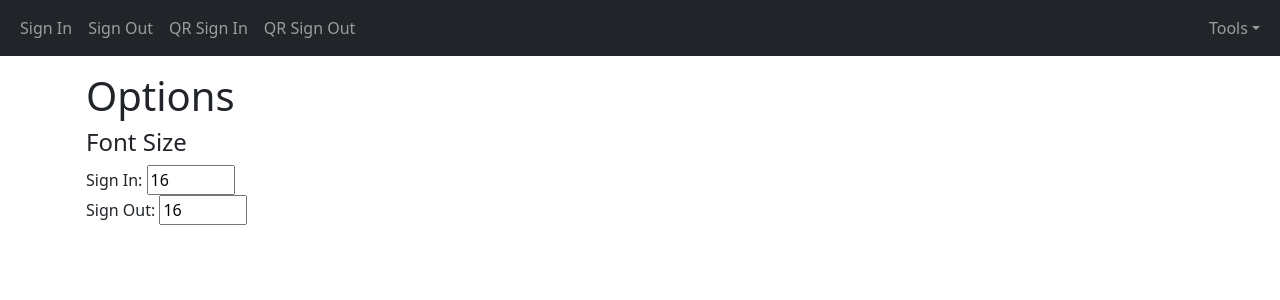
After one commit to rw-a/sign-in, a Django app: page /options/ in a window 1280 px wide. The commit adds this page. Shown: the top 300 px of the page. Run offline with Django 4.2, Linux system fonts and the light colour scheme; the visitor is signed in with stand-in values (Sample User, id 1).

Commit message:
added options page

```diff
--- a/signin/templates/signin/navbar.html
+++ b/signin/templates/signin/navbar.html
@@ -14,9 +14,10 @@
                 <div class="nav-item dropdown">
                   <a class="nav-link dropdown-toggle" href="#" role="button" data-bs-toggle="dropdown" aria-expanded="false">Tools</a>
                   <div class="dropdown-menu dropdown-menu-end dropdown-menu-dark">
-                    <a href="/generateqr" class="nav-item nav-link {% if page == 'generateqr' %}active{% endif %}">Generate QR Codes</a>
-                    <a href="/graph" class="nav-item nav-link {% if page == 'graph' %}active{% endif %}">Graph</a>
-                    <a href="/admin/signin/person" class="nav-item nav-link">Admin</a>
+                      <a href="/generateqr" class="nav-item nav-link {% if page == 'generateqr' %}active{% endif %}">Generate QR Codes</a>
+                      <a href="/graph" class="nav-item nav-link {% if page == 'graph' %}active{% endif %}">Graph</a>
+                      <a href="/options" class="nav-item nav-link {% if page == 'options' %}active{% endif %}">Options</a>
+                      <a href="/admin/signin/person" class="nav-item nav-link">Admin</a>
                   </div>
                 </div>
             </div>
--- /dev/null
+++ b/signin/templates/signin/options.html
@@ -0,0 +1,43 @@
+<!DOCTYPE html>
+<html lang="en">
+<head>
+    <meta charset="UTF-8">
+    <title>Options</title>
+    <link href="https://cdn.jsdelivr.net/npm/bootstrap@5.3.0-alpha1/dist/css/bootstrap.min.css" rel="stylesheet" integrity="sha384-GLhlTQ8iRABdZLl6O3oVMWSktQOp6b7In1Zl3/Jr59b6EGGoI1aFkw7cmDA6j6gD" crossorigin="anonymous">
+</head>
+<body>
+    {% include "signin/navbar.html" %}
+    <div class="container-md my-3 px-3">
+        <h1>Options</h1>
+        <div>
+            <h4>Font Size</h4>
+            <label for="signInFontSize">Sign In:</label>
+            <input id="signInFontSize" type="number" min="10" max="30">
+            <br>
+
+            <label for="signOutFontSize">Sign Out:</label>
+            <input id="signOutFontSize" type="number" min="10" max="30">
+        </div>
+    </div>
+    <script src="https://cdn.jsdelivr.net/npm/bootstrap@5.3.0-alpha1/dist/js/bootstrap.bundle.min.js" integrity="sha384-w76AqPfDkMBDXo30jS1Sgez6pr3x5MlQ1ZAGC+nuZB+EYdgRZgiwxhTBTkF7CXvN" crossorigin="anonymous"></script>
+    <script>
+        const storage = window.localStorage;
+
+        const fontSizeInputs = ["signInFontSize", "signOutFontSize"];     // IDs for input elements of type number
+        initialiseNumberInputs(fontSizeInputs, 16);
+
+        function initialiseNumberInputs(numberInputs, defaultValue) {
+            // automatically generates default values and event handlers for number inputs
+            for (const numberInputID of numberInputs) {
+                const numberInputElement = document.getElementById(numberInputID);
+                let numberInputValue = storage.getItem(numberInputID);
+                numberInputElement.value = (numberInputValue) ? numberInputValue : defaultValue;  // sets default to 16
+                numberInputElement.addEventListener('change', (event) => {
+                    numberInputValue = event.target.value;
+                    storage.setItem(numberInputID, numberInputValue);
+                });
+            }
+        }
+    </script>
+</body>
+</html>
--- a/signin/urls.py
+++ b/signin/urls.py
@@ -13,6 +13,7 @@ urlpatterns = [
     path('generateqr/', views.generate_qr_page, name='generateqr'),
     path('graph/', views.graph_events_page, name='graph'),
     path('graph_people/', views.graph_people_page, name='graph_people'),
+    path('options/', views.options_page, name='options'),
     path('api/signin', views.signin_request, name='signin_request'),
     path('api/graph_events', views.graph_events_request, name='graph_events_request'),
     path('api/graph_people', views.graph_people_request, name='graph_people_request'),
--- a/signin/views.py
+++ b/signin/views.py
@@ -78,6 +78,12 @@ def graph_people_page(request):
 
 
 @staff_member_required
+def options_page(request):
+    context = {"page": "options"}
+    return render(request, 'signin/options.html', context)
+
+
+@staff_member_required
 def signin_request(request):    # this also handles signout requests
     if request.method == "POST":
         data = json.loads(request.body)
```
